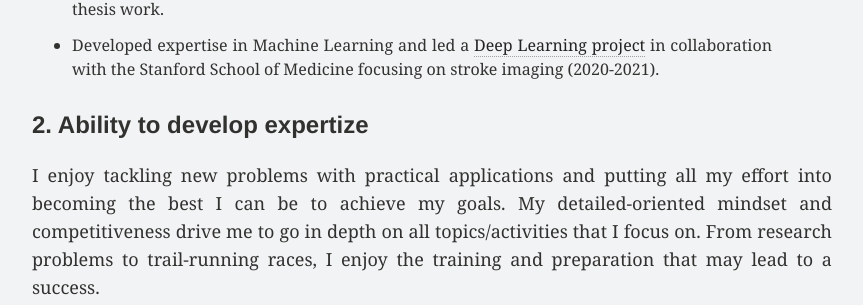
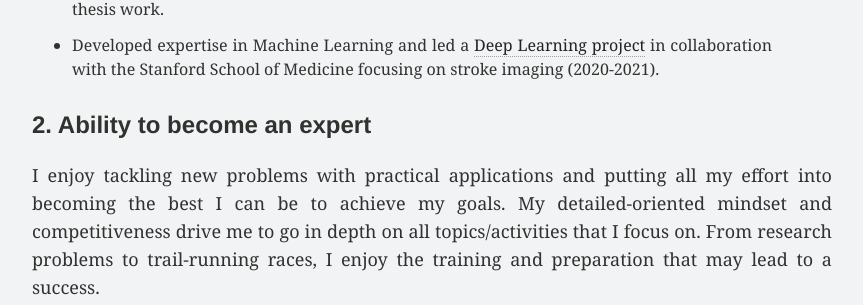
Before and after one commit to gbarnier/gbarnier.github.io, a Jekyll site: the page built from _pages/skills.md, in a window 1280 px wide. Shown: the part 595-900 px from the top of the page, without its empty margins (64-927 px from the left). Built offline with Jekyll 4.4.1, drawn with Linux system fonts in a browser that asks for light colours.

Commit message:
Update skills.md

```diff
--- a/_pages/skills.md
+++ b/_pages/skills.md
@@ -43,7 +43,7 @@ Throughout my professional life, I proved my ability to quickly adapt and succee
 </ul>
 </p>
 
-<h4>2. Ability to develop expertize</h4>
+<h4>2. Ability to become an expert</h4>
 <p class="paragraph-wide">
 I enjoy tackling new problems with practical applications and putting all my effort into becoming the best I can be to achieve my goals. My detailed-oriented mindset and competitiveness drive me to go in depth on all topics/activities that I focus on. From research problems to trail-running races, I enjoy the training and preparation that may lead to a success.
 </p>
```
